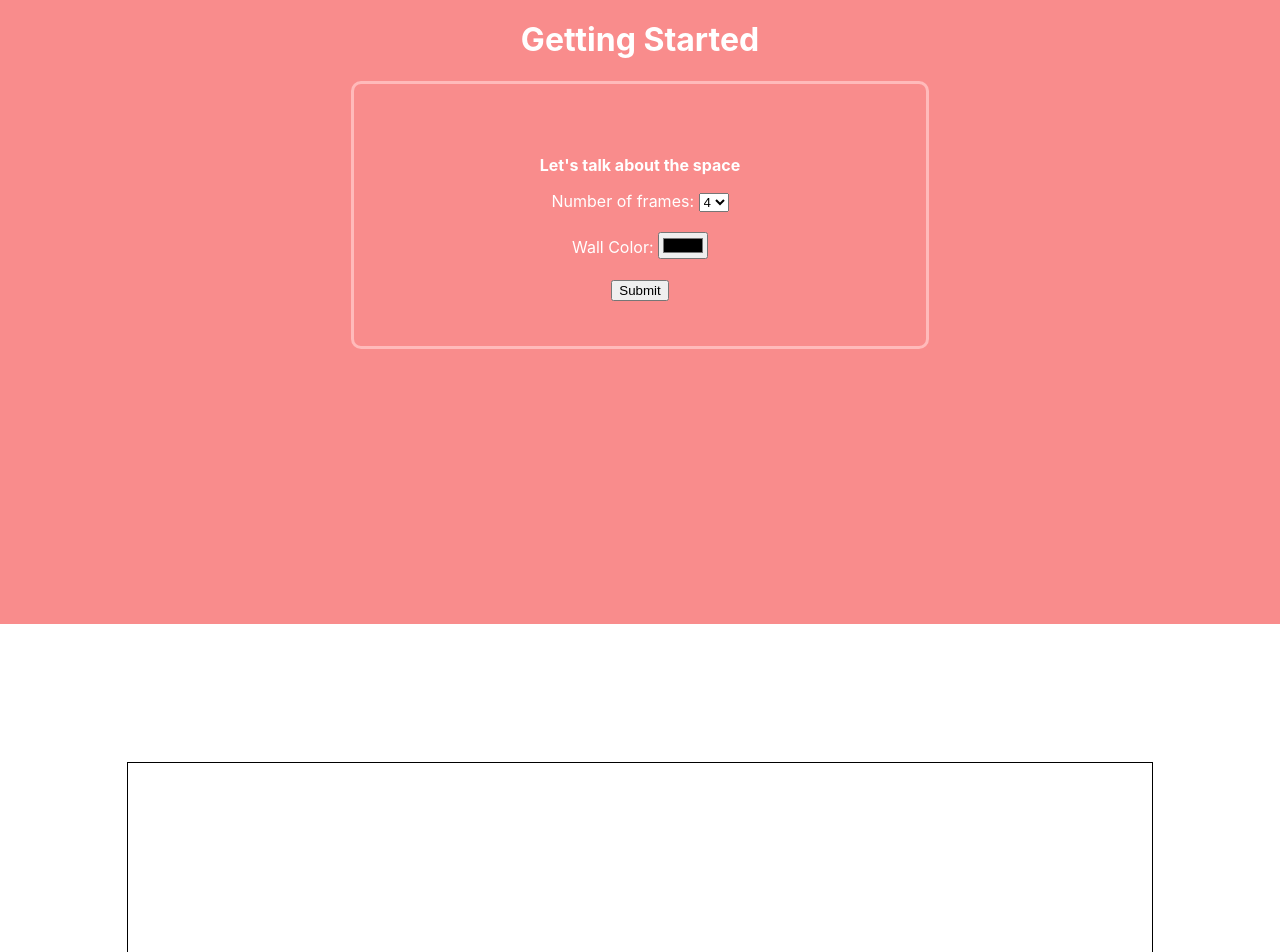
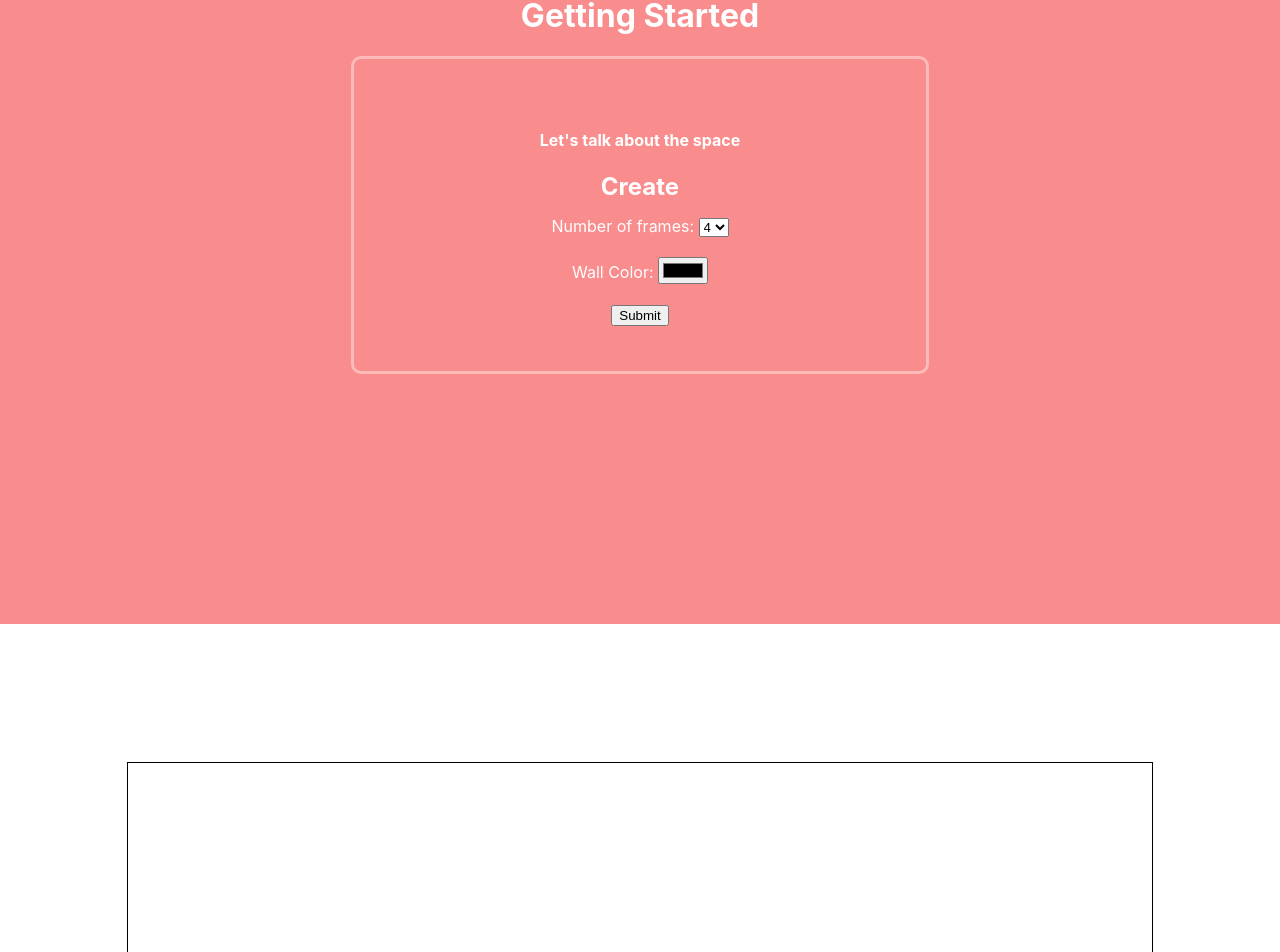
Before and after one commit to amandaphail/TheGallery, a React (Create React App) app in the folder client/: page / in a window 1280 px wide. Shown: the part 876-1828 px from the top of the page. Built offline with nearby package versions, Linux system fonts and the light colour scheme; no server answers.

Commit message:
figure out form display logic

```diff
--- a/client/src/components/GalleryForm.jsx
+++ b/client/src/components/GalleryForm.jsx
@@ -1,6 +1,6 @@
 import "./CSS/galleryform.css"
 import {useState} from "react"
-import { createGallery, updateGallery } from "../services/galleries"
+import { createGallery, updateGallery, getGallery } from "../services/galleries"
 
 export default function GalleryForm(props) {
 
@@ -30,12 +30,54 @@ export default function GalleryForm(props) {
 
   }
 
+  async function handleUpdate(event) {
+    event.preventDefault()
+    await updateGallery(galleryID, gallery)
+    // setGalleryID(yourGallery.id)
+    // history push to gallery display page?
+
+  }
+
+
+
   //if !galleryID - then {create()} - this will have create form which calls handle submit
   //if galleryID - then {update()} - this will have update form which calls handle update - also have it populate with what the gallery already is
 
+  // console.log(galleryID)
+  const formDisplay = () => {
+
+    if (!galleryID) {
+      return createForm()
+    } else {
+      console.log("You've already created a gallery!")
+      // getYourGallery()
+      return updateForm()
+      // infinite loop happening in whole else statement
+    }
+  }
+
+//     if (galleryID) {
+//       console.log("You've already created a gallery!")
+//     getYourGallery()
+//     return updateForm()
+//   } else {
+//     return createForm()
+//   }
+// }
+
+  const getYourGallery = async () => {
+    const info = await getGallery(galleryID);
+    setGallery(info);
+    // this is allowing it to populate with what you have already in your gallery?
+    console.log(gallery)
+  };
 
   const createForm = () => {
     return (
+      <div>
+
+      <h2>Create</h2>
+
       <form id="gsform" onSubmit={handleSubmit}>
         <div className="formdivs">
         <label>Number of frames: </label>
@@ -51,16 +93,44 @@ export default function GalleryForm(props) {
         </div>
 
         <div className="formdivs">
-          <input type="submit" />
+          <input type="submit"/>
           {/* {button()} */}
         </div>
 
       </form>
+      </div>
     )
   }
 
 
+  const updateForm = () => {
+    return (
+      <div>
+        <h2>Update</h2>
+      <form id="gsform" onSubmit={handleUpdate}>
+        <div className="formdivs">
+        <label>Number of frames: </label>
+        <select id="number_of_frames" form="gsform" value = {gallery.number_of_frames} onChange={handleChange}>
+          <option>4</option>
+          <option>5</option>
+        </select>
+        </div>
 
+        <div className="formdivs">
+        <label>Wall Color: </label>
+          <input type="color" id="wall_color" value={gallery.wall_color} onChange={handleChange}/>
+        </div>
+
+        <div className="formdivs">
+        <input type="submit"/>
+          {/* {button()} */}
+        </div>
+
+        </form>
+        {/* delete button */}
+      </div>
+    )
+  }
 
 
 // with conditional in handle submit function
@@ -80,27 +150,32 @@ export default function GalleryForm(props) {
 
   // console.log(galleryID)
 
-  const button = () => {
-    // if (galleryID) {
-    //   return (<button onclick={update()}>Update</button>)
-    // } else {
-    //   return (
+  // const button = () => {
+  //   // if (galleryID) {
+  //   //   return (<button onclick={update()}>Update</button>)
+  //   // } else {
+  //   //   return (
 
-      return  <input type="submit"/>
-        // )
+  //     return  <input type="submit"/>
+  //       // )
 
-  }
+  // }
 
-  const update = () => {
-    console.log(galleryID)
-    updateGallery(galleryID, gallery)
-    console.log("update button works")
-    console.log(galleryID)
-  }
+  // const update = () => {
+  //   console.log(galleryID)
+  //   updateGallery(galleryID, gallery)
+  //   console.log("update button works")
+  //   console.log(galleryID)
+  // }
 
   return (
     <div>
-      {createForm()}
+      {formDisplay()}
+      {/* {createForm()} */}
+      {/* {updateForm()} */}
+
+
+
       {/* <form id="gsform" onSubmit={handleSubmit}>
         <div className="formdivs">
         <label>Number of frames: </label>
```
